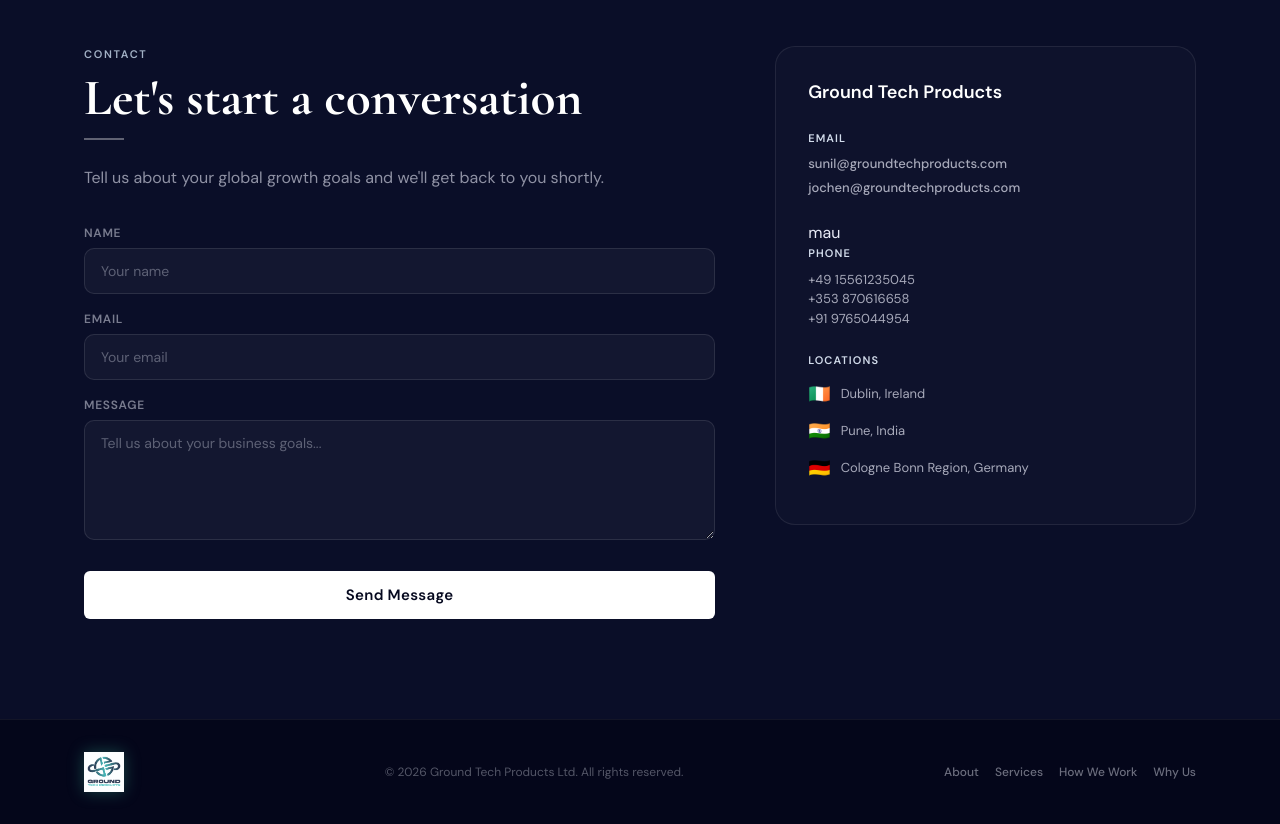
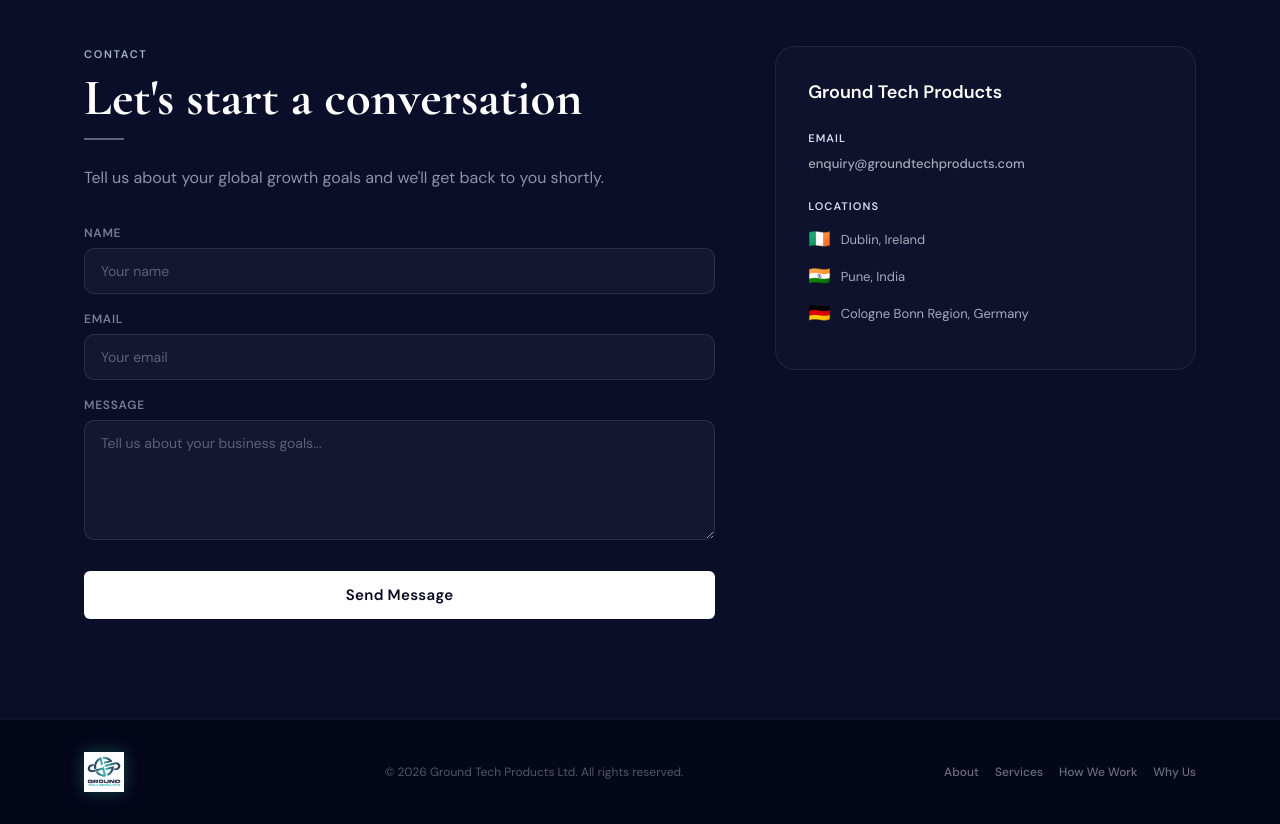
Before and after one commit to Beg-tech/Groundtechproducts, a React (Vite) app in the folder Groundtechproducts-app/: page / in a window 1280 px wide. Shown: the part 6020-6844 px from the top of the page. Built offline with nearby package versions, Linux system fonts and the light colour scheme.

Commit message:
Update App.jsx

```diff
--- a/Groundtechproducts-app/src/App.jsx
+++ b/Groundtechproducts-app/src/App.jsx
@@ -931,19 +931,12 @@
 
                   <div style={{ marginBottom: 24 }}>
                     <div style={{ fontSize: 11, fontWeight: 700, color: "rgba(210,220,235,1)", letterSpacing: "0.1em", textTransform: "uppercase", marginBottom: 8 }}>Email</div>
-                    {["sunil@groundtechproducts.com", "jochen@groundtechproducts.com"].map(e => (
+                    {["enquiry@groundtechproducts.com"].map(e => (
                       <a key={e} href={`mailto:${e}`} style={{ display: "block", fontSize: 13, color: "rgba(232,234,246,0.7)", marginBottom: 4 }}>{e}</a>
                     ))}
-                  </div>mau
-
-                  <div style={{ marginBottom: 24 }}>
-                    <div style={{ fontSize: 11, fontWeight: 700, color: "rgba(210,220,235,1)", letterSpacing: "0.1em", textTransform: "uppercase", marginBottom: 8 }}>Phone</div>
-                    <div style={{ fontSize: 13, color: "rgba(232,234,246,0.7)" }}>+49 15561235045</div>
-					<div style={{ fontSize: 13, color: "rgba(232,234,246,0.7)" }}>+353 870616658</div>
-                    <div style={{ fontSize: 13, color: "rgba(232,234,246,0.7)" }}>+91 9765044954</div>
                   </div>
 
-                  <div>
+                 <div>
                     <div style={{ fontSize: 11, fontWeight: 700, color: "rgba(210,220,235,1)", letterSpacing: "0.1em", textTransform: "uppercase", marginBottom: 12 }}>Locations</div>
                     {[["🇮🇪", "Dublin, Ireland"], ["🇮🇳", "Pune, India"], ["🇩🇪", "Cologne Bonn Region, Germany"],].map(([flag, loc]) => (
                       <div key={loc} style={{ display: "flex", gap: 10, alignItems: "center", marginBottom: 10 }}>
```
